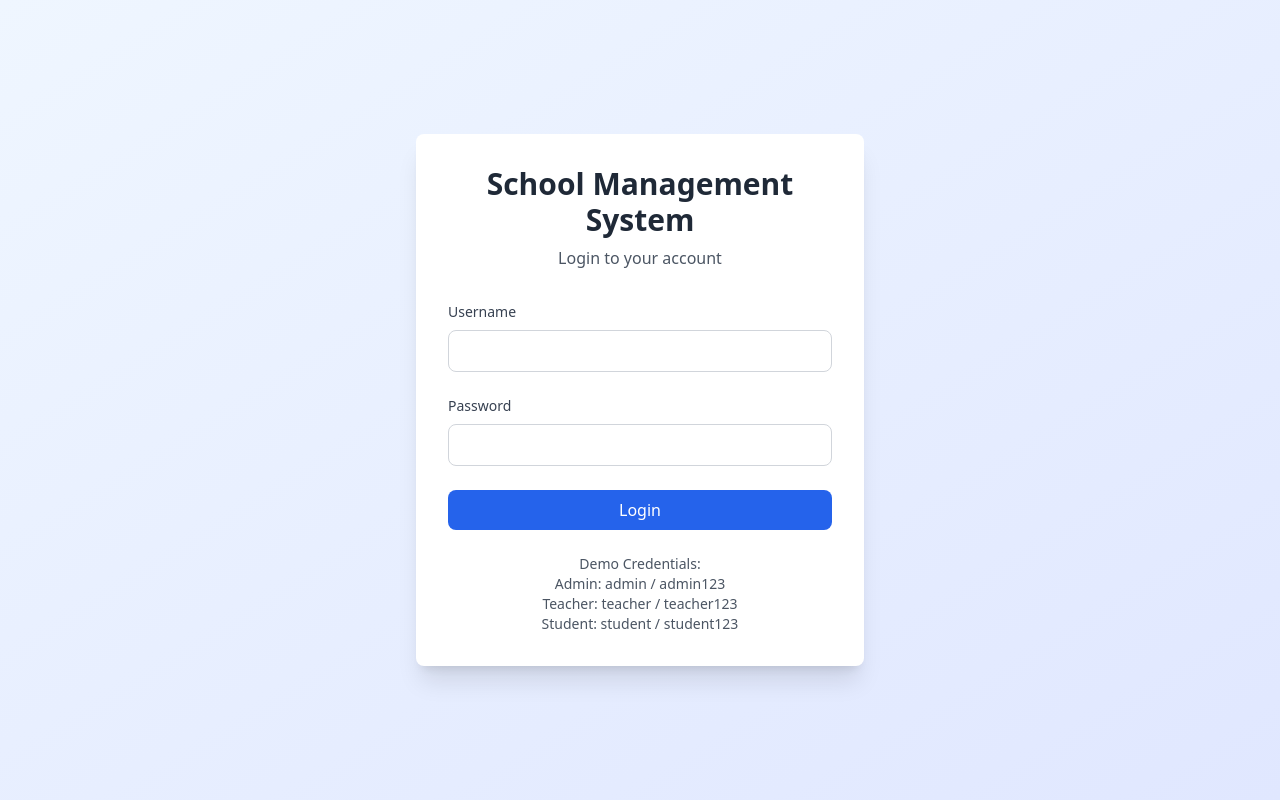
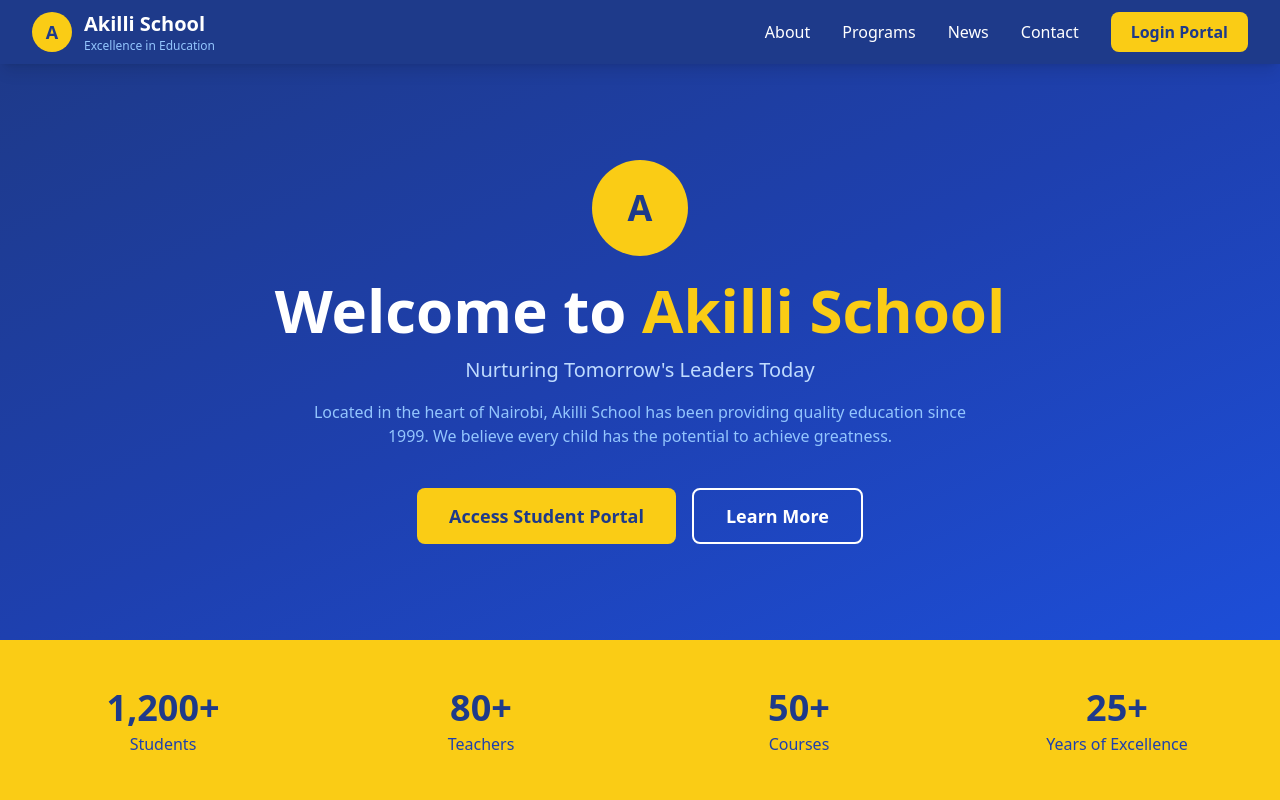
Before and after one commit to Travis028/the-school, a React (Create React App) app in the folder frontend/: page / in a window 1280 px wide. Before the commit this address led to /login. Shown: the top 800 px of the page. Built offline with nearby package versions, Linux system fonts and the light colour scheme.

Commit message:
update App.js: add landing page as default route

```diff
--- a/frontend/src/App.js
+++ b/frontend/src/App.js
@@ -1,6 +1,7 @@
 import React from 'react';
 import { BrowserRouter as Router, Routes, Route, Navigate } from 'react-router-dom';
 import { Toaster } from 'react-hot-toast';
+import LandingPage from './components/LandingPage';
 import Login from './components/Login';
 import StudentDashboard from './components/StudentDashboard';
 import TeacherDashboard from './components/TeacherDashboard';
@@ -10,16 +11,15 @@
 function App() {
   return (
     <Router>
-      <div className="min-h-screen bg-gray-50">
       <Toaster position="top-right" />
       <Routes>
+        <Route path="/" element={<LandingPage />} />
         <Route path="/login" element={<Login />} />
-          <Route path="/" element={<Navigate to="/login" />} />
         <Route path="/student-dashboard" element={<PrivateRoute allowedRoles={['student']}><StudentDashboard /></PrivateRoute>} />
         <Route path="/teacher-dashboard" element={<PrivateRoute allowedRoles={['teacher']}><TeacherDashboard /></PrivateRoute>} />
         <Route path="/admin-dashboard" element={<PrivateRoute allowedRoles={['admin']}><AdminDashboard /></PrivateRoute>} />
+        <Route path="*" element={<Navigate to="/" />} />
       </Routes>
-      </div>
     </Router>
   );
 }
```
Lines whose indentation alone changed are shown as unchanged.
